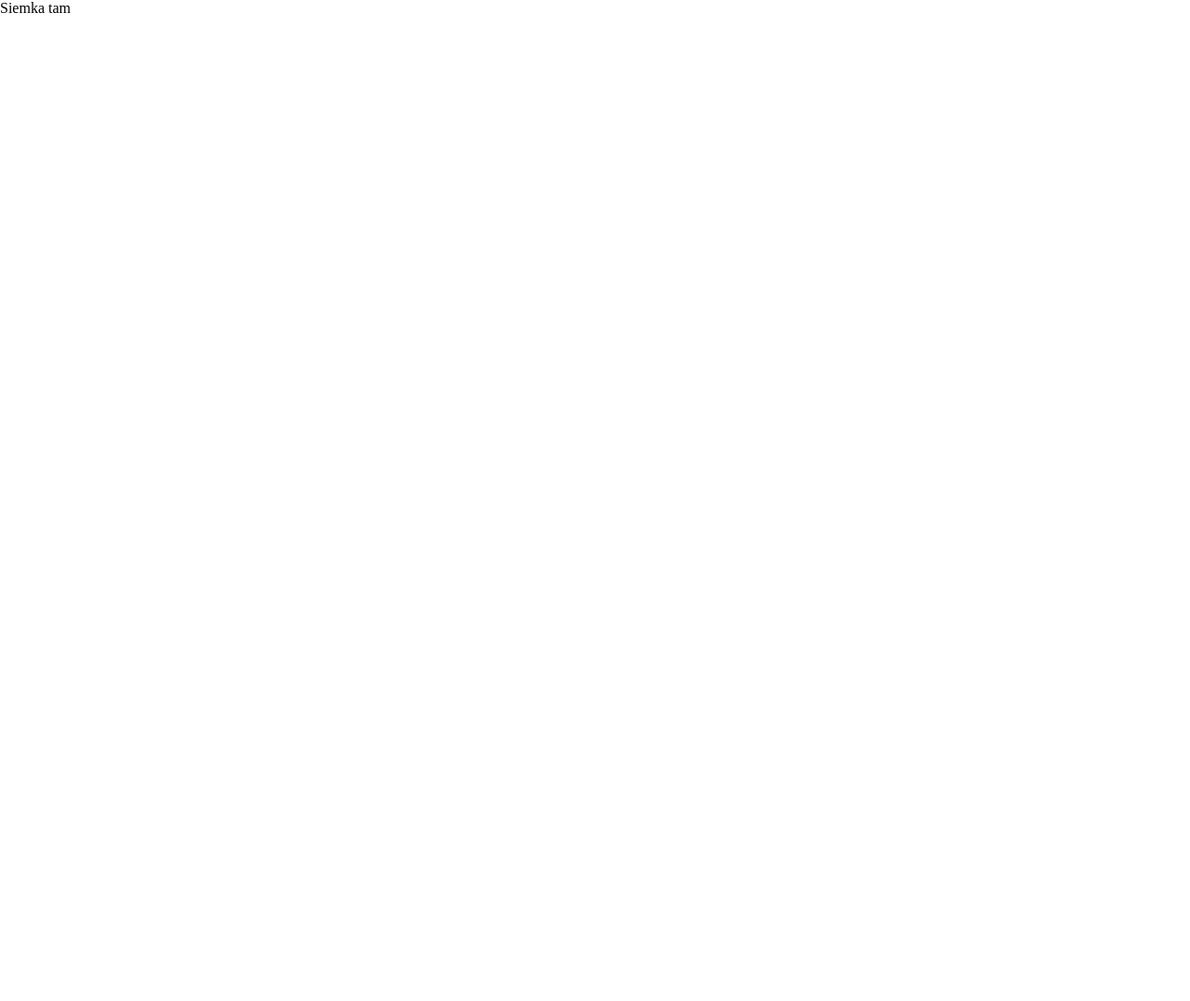
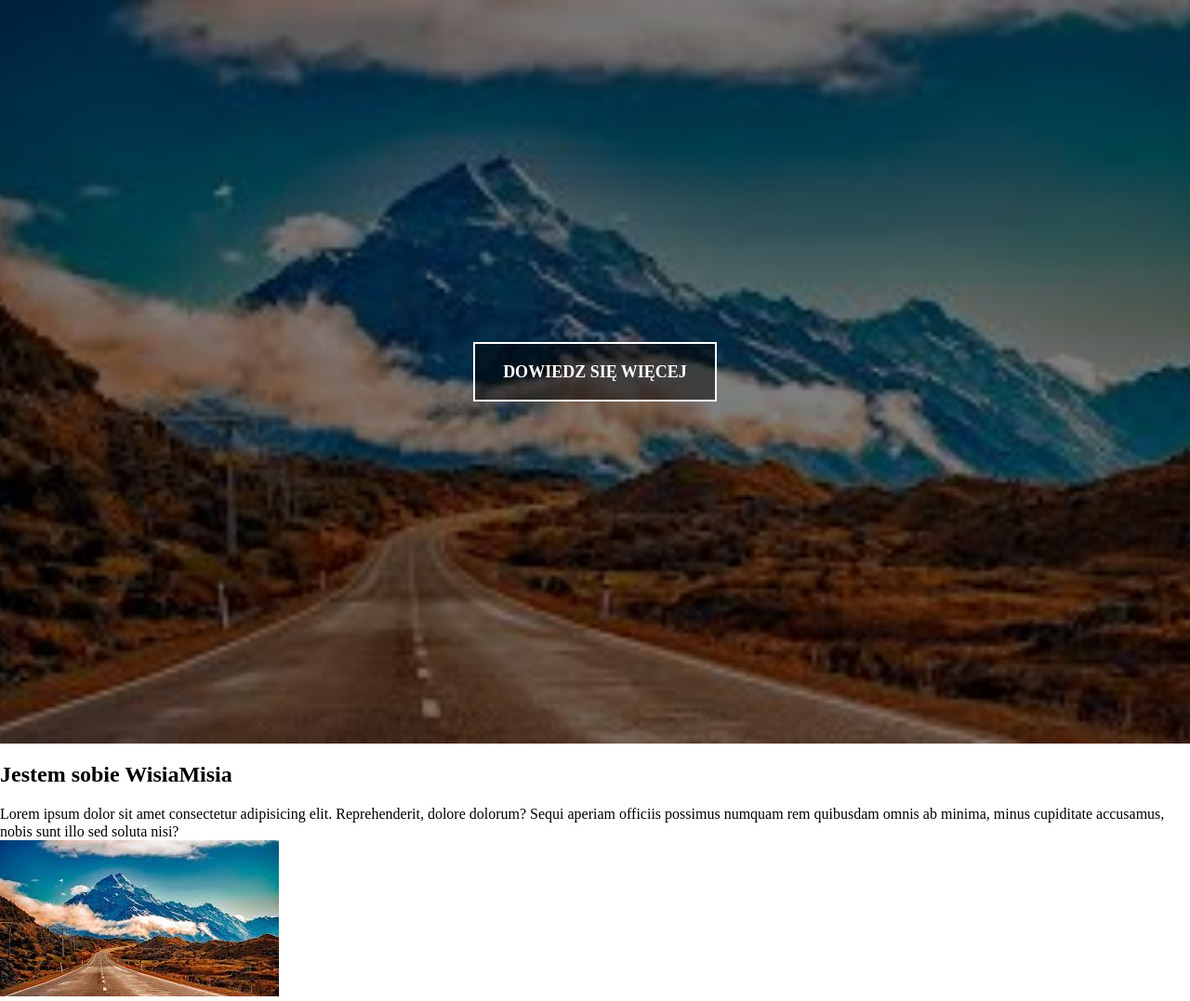
Before and after one commit to azskrzysiek/prawnik-wisia, a plain HTML site: page index.html in a window 1280 px wide. Shown: the whole page at 93% size. Before the commit the page ends 800 px from the top, so only its background shows below. Drawn offline with nearby package versions, Linux system fonts and the light colour scheme.

Commit message:
Added home section

```diff
--- /dev/null
+++ b/css/home.css
@@ -0,0 +1,39 @@
+.home {
+    background-image: url("/img/krajobraz.jpg");
+    background-position: center center;
+    height: 100vh;
+    background-size: cover;
+    display: flex;
+    align-items: center;
+    justify-content: center;
+    position: relative;
+    z-index: 1;
+}
+
+.home::after {
+    content: "";
+    top: 0;
+    right: 0;
+    left: 0;
+    bottom: 0;
+    background: rgba(0, 0, 0, 0.5);
+    position: absolute;
+    z-index: 2;
+}
+
+.home__button {
+    border: 2px solid white;
+    text-decoration: none;
+    padding: 20px 30px;
+    color: white;
+    text-transform: uppercase;
+    font-size: 18px;
+    font-weight: bold;
+    background: rgba(0, 0, 0, 0.5);
+    transition: .3s;
+    z-index: 3;
+}
+
+.home__button:hover {
+    background: black;
+}
--- a/index.html
+++ b/index.html
@@ -5,10 +5,25 @@
     <meta name="viewport" content="width=device-width, initial-scale=1.0">
     <meta name="description" content="Wisia prawnicze porady i nie tylko">
     <title>Wisia-Prawnik</title>
+    <link rel="stylesheet" href="https://cdnjs.cloudflare.com/ajax/libs/normalize/8.0.1/normalize.min.css" integrity="sha256-l85OmPOjvil/SOvVt3HnSSjzF1TUMyT9eV0c2BzEGzU=" crossorigin="anonymous" />
     <link rel="stylesheet" href="/css/global.css">
-    <link rel="stylesheet" href="https://cdnjs.cloudflare.com/ajax/libs/normalize/8.0.1/normalize.min.css" integrity="sha256-l85OmPOjvil/SOvVt3HnSSjzF1TUMyT9eV0c2BzEGzU=" crossorigin="anonymous" />
+    <link rel="stylesheet" href="/css/home.css">
 </head>
 <body>
-    Siemka tam
+
+    <section class="home">
+        <a href="#about-us" class="home__button">Dowiedz się więcej</a>
+    </section>
+
+    <div class="container">
+        <section class="about-us">
+            <h2 class="about-us__header">Jestem sobie WisiaMisia</h2>
+            <div class="about-us__content">
+                <div class="about-us__description">Lorem ipsum dolor sit amet consectetur adipisicing elit. Reprehenderit, dolore dolorum? Sequi aperiam officiis possimus numquam rem quibusdam omnis ab minima, minus cupiditate accusamus, nobis sunt illo sed soluta nisi?</div>
+                <img src="/img/krajobraz.jpg" alt="Wisia">
+            </div>
+        </section>
+    </div>
+
 </body>
 </html>
```
Also changed, not shown: css/about-us.css (added), img/krajobraz.jpg (added).
